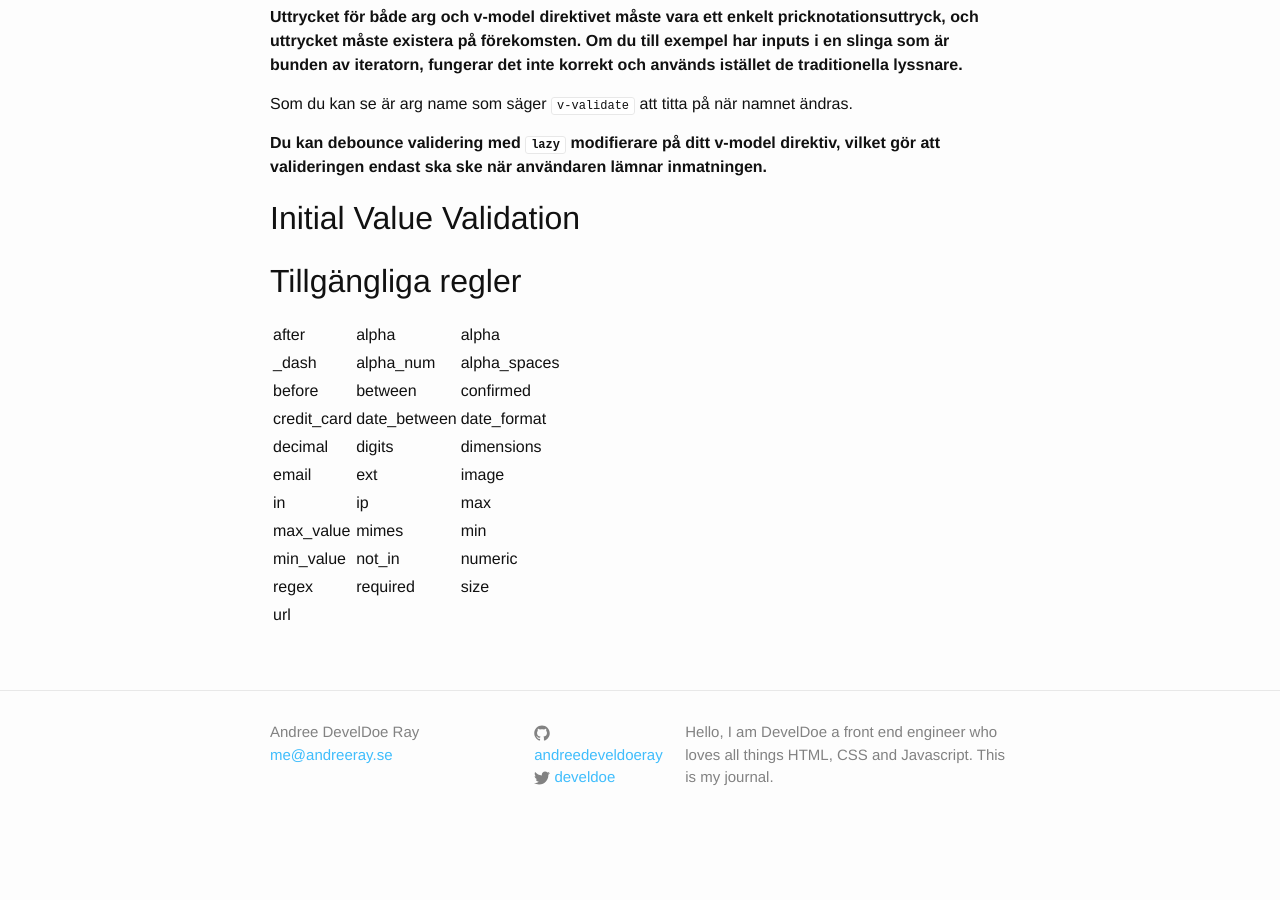
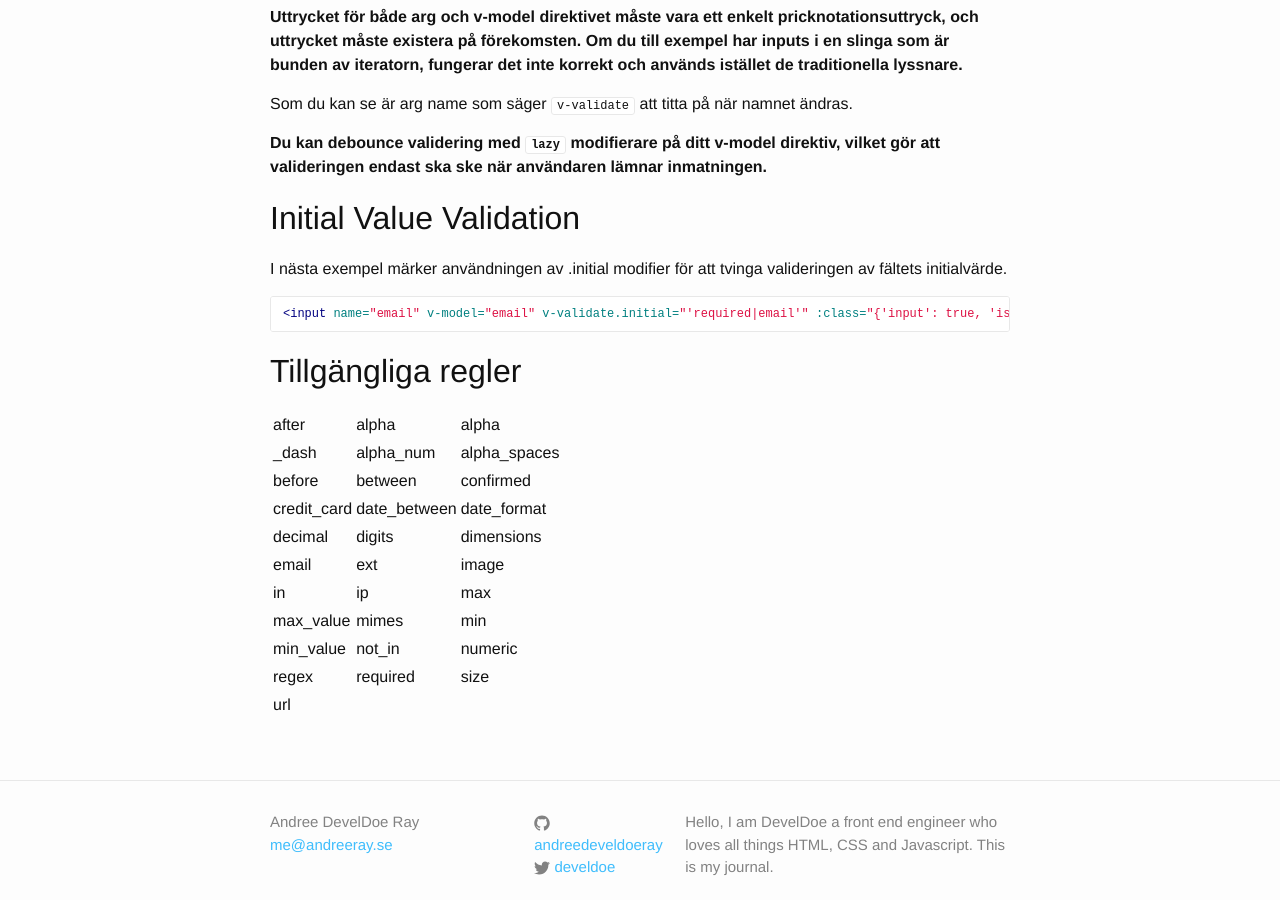
Before and after one commit to develdoe/develdoe.github.io, a Jekyll site: the page built from _posts/2018-02-26-veevalidate.md, in a window 1280 px wide and 900 px high, scrolled down 2541 px. Built offline with Jekyll 4.4.1, drawn with Linux system fonts in a browser that asks for light colours; before the commit the page ends 3390 px from its top, so only the background shows below that.

Commit message:
Create 2018-02-26-veevalidate.md

````diff
--- a/_posts/2018-02-26-veevalidate.md
+++ b/_posts/2018-02-26-veevalidate.md
@@ -124,6 +124,11 @@ Som du kan se är arg name som säger `v-validate` att titta på när namnet än
 
 ## Initial Value Validation
 
+I nästa exempel märker användningen av .initial modifier för att tvinga valideringen av fältets initialvärde.
+
+```html
+<input name="email" v-model="email" v-validate.initial="'required|email'" :class="{'input': true, 'is-danger': errors.has('email') }" type="text" placeholder="Email">
+```
 
 ## Tillgängliga regler
 
````
